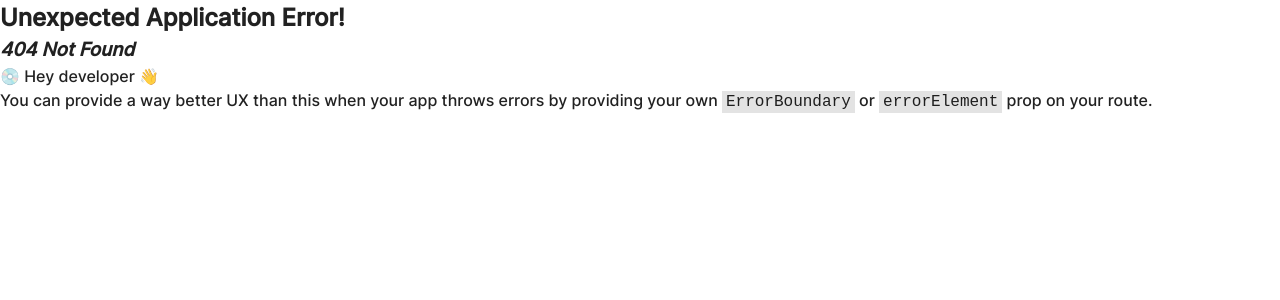
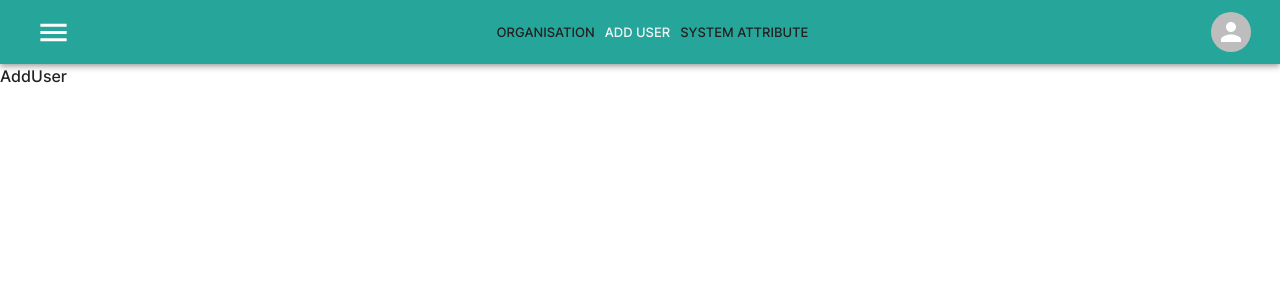
Before and after one commit to yogesh9trix/navaantrix-admin, a React (Create React App) app: page /add-user in a window 1280 px wide. Before the commit this address had no page. Shown: the top 300 px of the page. Built offline with nearby package versions, Linux system fonts and the light colour scheme; a web font is replaced by a local one.

Commit message:
project setup stage.

```diff
--- a/src/Components/Molecules/SidebarMenu/SidebarMenu.jsx
+++ b/src/Components/Molecules/SidebarMenu/SidebarMenu.jsx
@@ -8,7 +8,7 @@ import {
   ListItemText,
   useTheme,
 } from '@mui/material';
-import { MENU } from '../../../Constants/PAGES_MENU';
+import { MENU } from '../../../Constants/commons';
 import { NavLink } from 'react-router-dom';
 import { useState } from 'react';
 
--- a/src/Components/Molecules/Toolbar.jsx
+++ b/src/Components/Molecules/Toolbar.jsx
@@ -5,7 +5,7 @@ import { Avatar, Box, IconButton, Tooltip, Button } from '@mui/material';
 import { NavLink } from 'react-router-dom';
 import { useTheme } from '@mui/material/';
 import SidebarButton from '../Atoms/SidebarButton';
-import { MENU } from '../../Constants/PAGES_MENU';
+import { MENU } from '../../Constants/commons';
 import ProfileMenu from './ProfileMenu/ProfileMenu';
 
 export function MobileToolbar() {
--- /dev/null
+++ b/src/Components/Pages/AddUser/AddUser.jsx
@@ -0,0 +1,9 @@
+/** @format */
+
+import React from 'react';
+
+function AddUser() {
+  return <div>AddUser</div>;
+}
+
+export default AddUser;
--- a/src/Components/Pages/Drilldown/DrillDown.jsx
+++ /dev/null
@@ -1,7 +0,0 @@
-/** @format */
-
-function DrillDown() {
-  return <div>DrillDown</div>;
-}
-
-export default DrillDown;
--- a/src/Components/Pages/Entry/Index.jsx
+++ b/src/Components/Pages/Entry/Index.jsx
@@ -10,7 +10,7 @@ function Index() {
   const location = useLocation();
   useEffect(() => {
     if (location.pathname === '/') {
-      navigate('/home');
+      navigate('/organisation');
     }
   }, [location]);
 
--- a/src/Components/Pages/Home/Home.js
+++ /dev/null
@@ -1,13 +0,0 @@
-/** @format */
-
-import { Box } from '@mui/material';
-
-function Home() {
-  return (
-    <Box>
-      <h1>This is Home page.</h1>
-    </Box>
-  );
-}
-
-export default Home;
--- a/src/Components/Pages/DataTree/DataTree.jsx
+++ b/src/Components/Pages/Organisation/Organisation.jsx
@@ -1,7 +1,7 @@
 /** @format */
 
 function DataTree() {
-  return <div>DataTree</div>;
+  return <div>Organisation</div>;
 }
 
 export default DataTree;
--- /dev/null
+++ b/src/Components/Pages/SystemAttribute/SystemAttribute.jsx
@@ -0,0 +1,9 @@
+/** @format */
+
+import React from 'react';
+
+function SystemAttribute() {
+  return <div>SystemAttribute</div>;
+}
+
+export default SystemAttribute;
--- a/src/Constants/PAGES_MENU.js
+++ /dev/null
@@ -1,15 +0,0 @@
-/** @format */
-
-import { Group, PersonAdd, Fingerprint } from '@mui/icons-material';
-
-const MENU = [
-  { displayText: 'Organisation', linkText: 'home', Icon: Group },
-  { displayText: 'Add User', linkText: 'drill-down', Icon: PersonAdd },
-  {
-    displayText: 'System Attribute',
-    linkText: 'data-tree',
-    Icon: Fingerprint,
-  },
-];
-
-export { MENU };
--- a/src/Constants/commons.js
+++ b/src/Constants/commons.js
@@ -1,4 +1,5 @@
 /** @format */
+
 import {
   AccountBox,
   FiberNew,
@@ -7,6 +8,9 @@ import {
   HelpCenter,
   Info,
   Settings,
+  Group,
+  PersonAdd,
+  Fingerprint,
 } from '@mui/icons-material/';
 export const THEMES = {
   DARK: 'DARK',
@@ -28,3 +32,13 @@ export const profileMenu = [
   },
   { displayText: 'Logout', disabled: false, Icon: Logout },
 ];
+
+export const MENU = [
+  { displayText: 'Organisation', linkText: 'organisation', Icon: Group },
+  { displayText: 'Add User', linkText: 'add-user', Icon: PersonAdd },
+  {
+    displayText: 'System Attribute',
+    linkText: 'system-attribute',
+    Icon: Fingerprint,
+  },
+];
--- a/src/Routes/routes.js
+++ b/src/Routes/routes.js
@@ -5,19 +5,19 @@ import {
   createRoutesFromElements,
   Route,
 } from 'react-router-dom';
-import Home from '../Components/Pages/Home/Home';
-import DrillDown from '../Components/Pages/Drilldown/DrillDown';
-import DataTree from '../Components/Pages/DataTree/DataTree';
 import Index from '../Components/Pages/Entry/Index';
 import LoginPage from '../Components/Pages/Login/Login.jsx';
+import Organisation from '../Components/Pages/Organisation/Organisation.jsx';
+import AddUser from '../Components/Pages/AddUser/AddUser.jsx';
+import SystemAttribute from '../Components/Pages/SystemAttribute/SystemAttribute.jsx';
 
 const router = createBrowserRouter(
   createRoutesFromElements(
     <>
       <Route path="/" element={<Index />}>
-        <Route path="/home" element={<Home />} />
-        <Route path="/drill-down" element={<DrillDown />} />
-        <Route path="/data-tree" element={<DataTree />} />
+        <Route path="/organisation" element={<Organisation />} />
+        <Route path="/add-user" element={<AddUser />} />
+        <Route path="/system-attribute" element={<SystemAttribute />} />
       </Route>
       <Route path="/login" element={<LoginPage />} />
     </>
```
